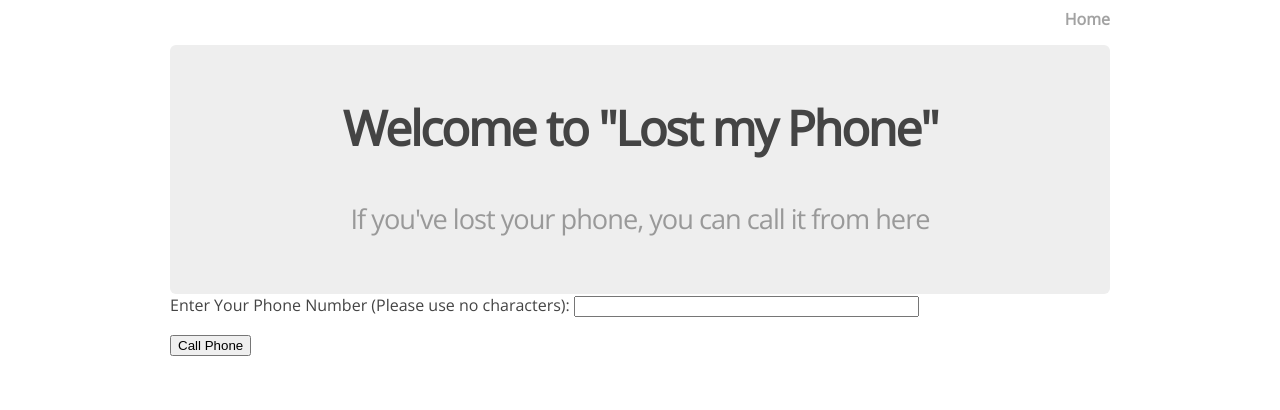
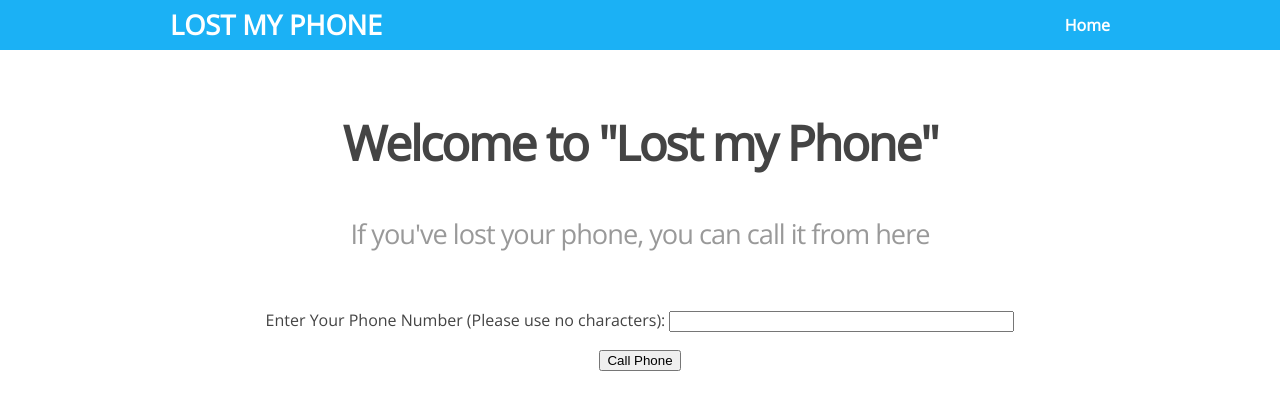
Before and after one commit to tommypacker/ProjectPhoneFinder, a Flask app: page / in a window 1280 px wide. Shown: the top 410 px of the page. Run offline with Flask 2, Linux system fonts and the light colour scheme.

Commit message:
Updated styling... looks decent

```diff
--- a/app/static/css/main.css
+++ b/app/static/css/main.css
@@ -10,10 +10,12 @@ body {
  */
 
 header {
-  height: 35px;
+  background-color: #03A9F4;
+  height: 50px;
   width: 100%;
   opacity: .9;
   margin-bottom: 10px;
+  line-height: 50px;
 }
 
 header h1.logo {
@@ -40,7 +42,6 @@ header h1.logo:hover {
 
 div.jumbo {
   padding: 10px 0 30px 0;
-  background-color: #eeeeee;
   -webkit-border-radius: 6px;
      -moz-border-radius: 6px;
           border-radius: 6px;
@@ -64,7 +65,7 @@ h3 {
 
 .menu {
   float: right;
-  margin-top: 8px;
+  margin-top: 0px;
 }
 
 .menu li {
@@ -76,6 +77,12 @@ h3 {
 }
 
 .menu li a {
-  color: #999999;
+  color: #ffffff;
   text-decoration: none;
 }
+
+.test{
+	width: 940px;
+  	margin: 0 auto;
+  	text-align: center;
+}
--- a/app/templates/layout.html
+++ b/app/templates/layout.html
@@ -19,7 +19,7 @@
       </div>
     </header>
     <div class="container">
-      {% block test %}
+      {% block callform %}
       {% endblock %}
     </div>
 </html>
--- a/app/templates/mainpage.html
+++ b/app/templates/mainpage.html
@@ -1,10 +1,10 @@
 {% extends "layout.html"%}
-{% block test %}
+{% block callform %}
   <div class="jumbo">
   	<h2>Welcome to "Lost my Phone"</h2>
   	<h3>If you've lost your phone, you can call it from here</h3>
   </div>
-  <div id="form">
+  <div class="test">
     <form method="post" action="/call-phone/"> <!--telling the form where to send user input-->
 
     <label>Enter Your Phone Number (Please use no characters): </label>
--- a/app/templates/makingCall.html
+++ b/app/templates/makingCall.html
@@ -1,8 +1,7 @@
 {% extends "layout.html" %}
-{% block test %}
+{% block callform %}
   <div class="jumbo">
-  	<li><a href="{{ url_for('home') }}">Home</a></li>
-    <h2>Making Phone Call<h2>
+    <h2>Making Your Phone Call<h2>
     <h3>Please stand by<h3>
   </div>
 {% endblock %}
```
